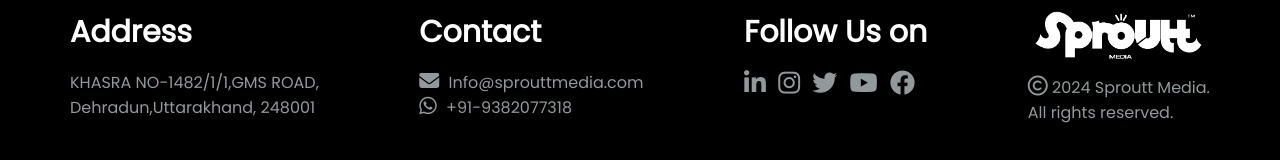
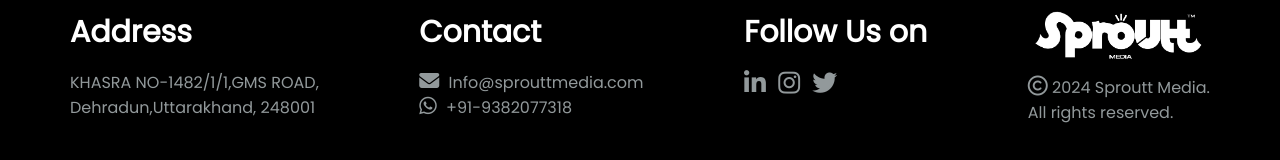
Before and after one commit to AniketDey06/sproutt_media, a plain HTML site: page index.html in a window 1280 px wide. Shown: the part 6179-6339 px from the top of the page. Drawn offline with Linux system fonts and the light colour scheme.

Commit message:
icon update

```diff
--- a/index.html
+++ b/index.html
@@ -954,12 +954,7 @@
                             <a href="https://twitter.com/Sprouttmedia" target="_blank">
                                 <i class="fa-brands fa-twitter"></i>
                             </a>
-                            <a href="https://www.youtube.com/@SprouttMedia" target="_blank">
-                                <i class="fa-brands fa-youtube"></i>
-                            </a>
-                            <a href="https://www.facebook.com/people/Sproutt-Media/100092679949939/" target="_blank">
-                                <i class="fa-brands fa-facebook"></i>
-                            </a>
+
                         </div>
                     </div>
                 </div>
```
Also changed, not shown: 1 other file.
